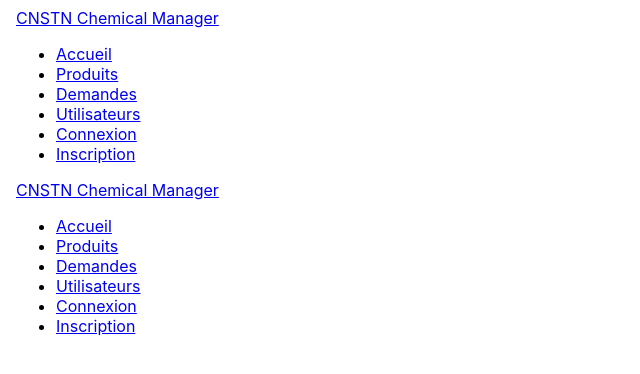
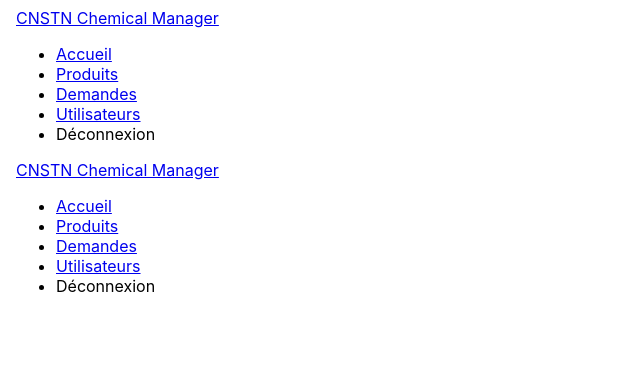
Before and after one commit to Hyvom/Chemical-Manager-Front-end, an Angular app: page /nav-bar in a window 1280 px wide. Shown: the top 374 px of the page, without its empty margins (0-640 px from the left). Built offline with nearby package versions, Linux system fonts and the light colour scheme; sample sign-in values are in the browser's storage.

Commit message:
auth guard added and nav-bar updated!

```diff
--- /dev/null
+++ b/src/app/core/admin.guard.ts
@@ -0,0 +1,18 @@
+import { inject } from '@angular/core';
+import { Router, CanActivateFn } from '@angular/router';
+import { AuthService } from './auth.service';
+
+export const adminGuard: CanActivateFn = (route, state) => {
+  const authService = inject(AuthService);
+  const router = inject(Router);
+
+  const role = authService.getRole();
+
+  if (role === 'admin') {
+    return true;
+  } else {
+    // Non-admin users get redirected to home
+    router.navigate(['/home']);
+    return false;
+  }
+};
--- /dev/null
+++ b/src/app/core/auth.guard.ts
@@ -0,0 +1,18 @@
+import { inject } from '@angular/core';
+import { Router, CanActivateFn } from '@angular/router';
+import { AuthService } from './auth.service';
+
+export const authGuard: CanActivateFn = (route, state) => {
+  const authService = inject(AuthService);
+  const router = inject(Router);
+
+  const token = authService.getToken();
+
+  if (token) {
+    return true;  // User is authenticated, allow access
+  } else {
+    // User is not authenticated, redirect to login
+    router.navigate(['/login']);
+    return false;
+  }
+};
--- a/src/app/core/navbar/navbar.component.html
+++ b/src/app/core/navbar/navbar.component.html
@@ -3,11 +3,33 @@
     <a routerLink="/home" class="brand">CNSTN Chemical Manager</a>
   </div>
   <ul class="navbar-links">
-    <li><a routerLink="/home" routerLinkActive="active">Accueil</a></li>
-    <li><a routerLink="/products" routerLinkActive="active">Produits</a></li>
-    <li><a routerLink="/requests" routerLinkActive="active">Demandes</a></li>
-    <li><a routerLink="/users" routerLinkActive="active">Utilisateurs</a></li>
-    <li><a routerLink="/login" routerLinkActive="active">Connexion</a></li>
-    <li><a routerLink="/register" routerLinkActive="active">Inscription</a></li>
+    <!-- Links visible only when authenticated -->
+    <li *ngIf="isAuthenticated">
+      <a routerLink="/home" routerLinkActive="active">Accueil</a>
+    </li>
+    <li *ngIf="isAuthenticated">
+      <a routerLink="/products" routerLinkActive="active">Produits</a>
+    </li>
+    <li *ngIf="isAuthenticated">
+      <a routerLink="/requests" routerLinkActive="active">Demandes</a>
+    </li>
+
+    <!-- Admin-only link -->
+    <li *ngIf="isAuthenticated && isAdmin">
+      <a routerLink="/users" routerLinkActive="active">Utilisateurs</a>
+    </li>
+
+    <!-- Show login/register only when NOT authenticated -->
+    <li *ngIf="!isAuthenticated">
+      <a routerLink="/login" routerLinkActive="active">Connexion</a>
+    </li>
+    <li *ngIf="!isAuthenticated">
+      <a routerLink="/register" routerLinkActive="active">Inscription</a>
+    </li>
+
+    <!-- Show logout only when authenticated -->
+    <li *ngIf="isAuthenticated">
+      <a (click)="logout()" style="cursor: pointer;">Déconnexion</a>
+    </li>
   </ul>
 </nav>
--- a/src/app/core/navbar/navbar.component.ts
+++ b/src/app/core/navbar/navbar.component.ts
@@ -1,12 +1,37 @@
-import { Component } from '@angular/core';
-import { RouterLink } from '@angular/router';
+import { Component, OnInit } from '@angular/core';
 import { CommonModule } from '@angular/common';
+import { RouterLink, RouterLinkActive, Router } from '@angular/router';
+import { AuthService } from '../auth.service';
 
 @Component({
   selector: 'app-navbar',
   standalone: true,
+  imports: [CommonModule, RouterLink, RouterLinkActive],
   templateUrl: './navbar.component.html',
-  styleUrls: ['./navbar.component.scss'],
-  imports: [CommonModule, RouterLink]
+  styleUrls: ['./navbar.component.scss']
 })
-export class NavbarComponent {}
+export class NavbarComponent implements OnInit {
+  isAuthenticated = false;
+  isAdmin = false;
+
+  constructor(
+    private authService: AuthService,
+    private router: Router
+  ) {}
+
+  ngOnInit() {
+    this.checkAuthStatus();
+  }
+
+  checkAuthStatus() {
+    this.isAuthenticated = !!this.authService.getToken();
+    this.isAdmin = this.authService.getRole() === 'admin';
+  }
+
+  logout() {
+    this.authService.logout();
+    this.isAuthenticated = false;
+    this.isAdmin = false;
+    this.router.navigate(['/login']);
+  }
+}
```
Also changed, not shown: src/app/app.config.ts (+19 -15 lines).
